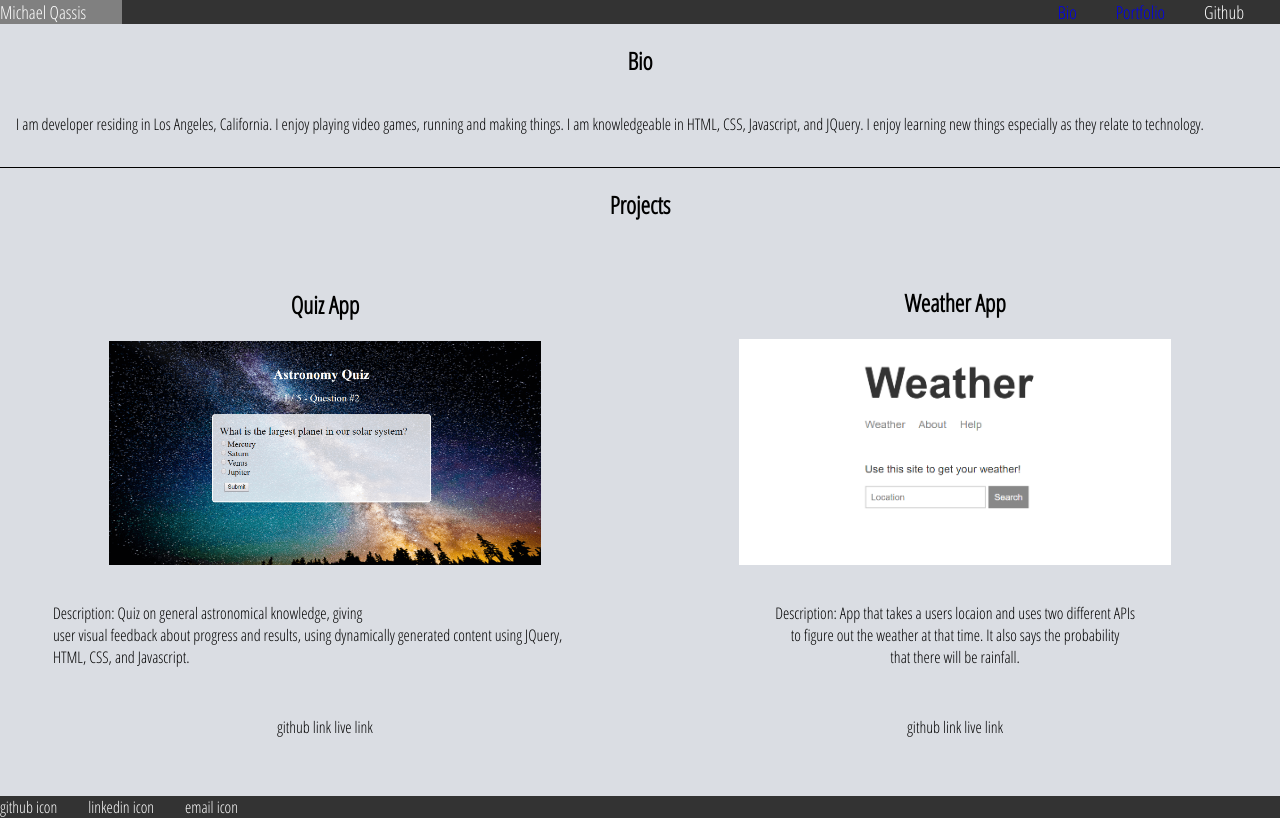
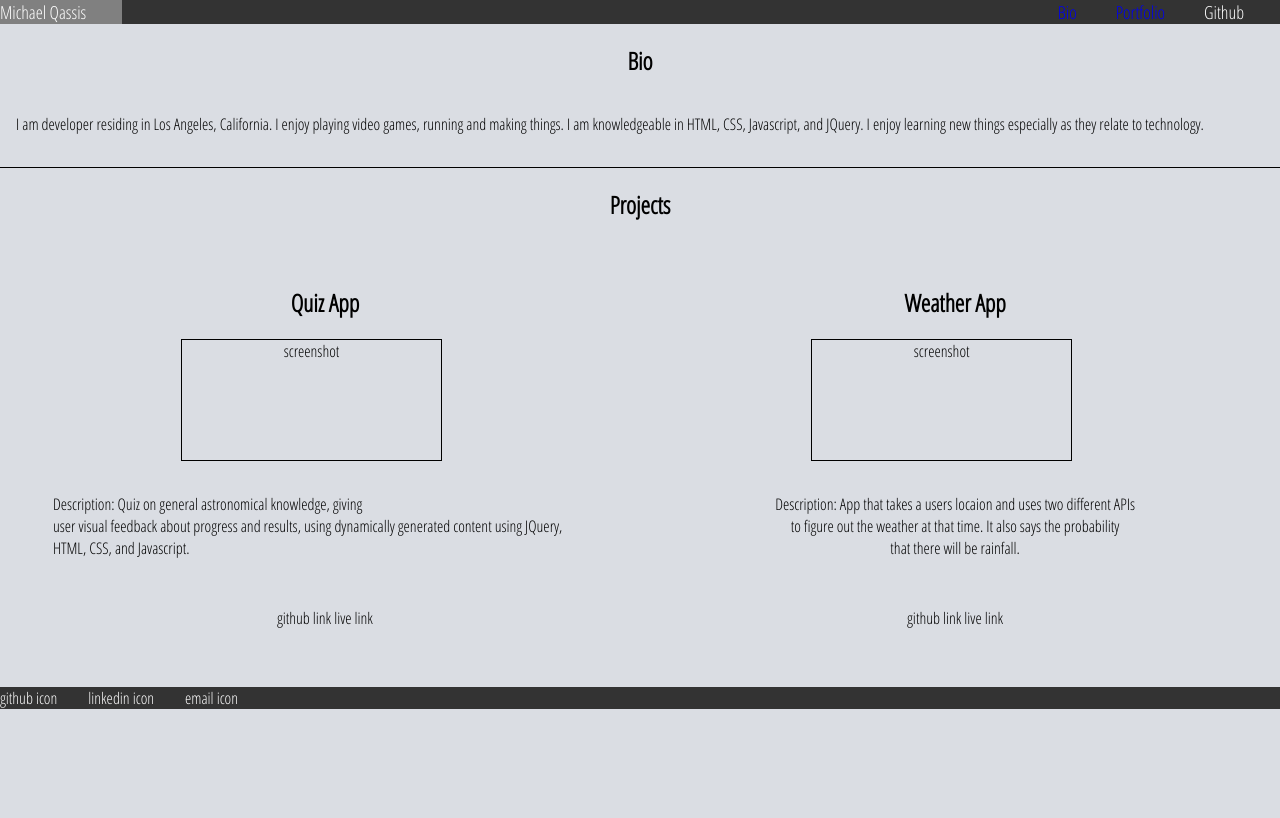
Before and after one commit to michael-tq/portfolio, a plain HTML site: page index.html in a window 1280 px wide. Drawn offline with Linux system fonts and the light colour scheme.

Commit message:
changed screenshot

```diff
--- a/index.css
+++ b/index.css
@@ -98,3 +98,10 @@ footer {
     margin: 0;
     padding: 0;
 }
+
+.screenshot {
+    height: 15vh;
+    width: 45%;
+    border: solid black 1px;
+    margin-left: 25%;
+}
--- a/index.html
+++ b/index.html
@@ -32,7 +32,8 @@
             <h1>Projects</h1>
             <div class="box">
                     <h2>Quiz App</h2>
-                    <img src="Capture.PNG" alt="quiz app screenshot">
+                    <!-- <img src="Capture.PNG" alt="quiz app screenshot"> -->
+                    <div class="screenshot">screenshot</div>
                     <p class="left">
                         Description: Quiz on general astronomical knowledge, giving<br>
                          user visual feedback about progress and results, using
@@ -43,7 +44,8 @@
             </div>
             <div class="box">
                 <h2>Weather App</h2>
-                <img src="wea.PNG" alt="weather app">
+                <!-- <img src="wea.PNG" alt="weather app"> -->
+                <div class="screenshot">screenshot</div>
                 <p>
                     Description: App that takes a users locaion and uses two different APIs<br>
                     to figure out the weather at that time. It also says the probability <br>
```
